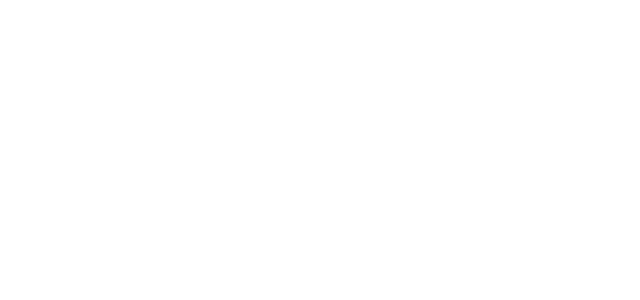
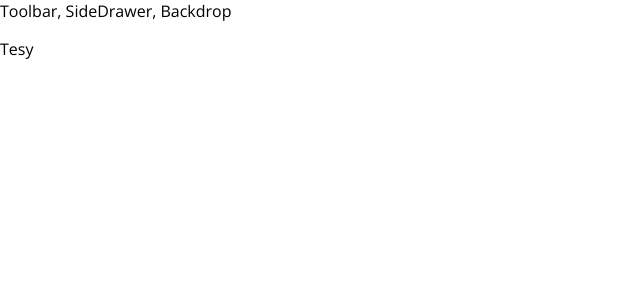
Before and after one commit to IuriiZhuk/react-burger, a React app: page / in a window 1280 px wide. Shown: the top 300 px of the page, without its empty margins (0-640 px from the left). Built offline with nearby package versions, Linux system fonts and the light colour scheme.

Commit message:
Add Layout && hoc_Auxiliary componetns

```diff
--- a/public/index.html
+++ b/public/index.html
@@ -19,7 +19,8 @@
       work correctly both with client-side routing and a non-root public URL.
       Learn how to configure a non-root public URL by running `npm run build`.
     -->
-    <title>React App</title>
+    <link href="https://fonts.googleapis.com/css?family=Open+Sans:400,700" rel="stylesheet">
+    <title>MyBurger</title>
   </head>
   <body>
     <noscript>
--- a/src/App.js
+++ b/src/App.js
@@ -1,8 +1,16 @@
 import React, { Component } from 'react';
+
+import Layout from './components/Layout/Layout';
 
 class App extends Component {
   render() {
-    return <div />;
+    return (
+      <div>
+        <Layout>
+          <p>Tesy</p>
+        </Layout>
+      </div>
+    );
   }
 }
 
--- /dev/null
+++ b/src/components/Layout/Layout.js
@@ -0,0 +1,12 @@
+import React from 'react';
+
+import Auxiliary from '../../hoc/Auxiliary';
+
+const Layout = props => (
+  <Auxiliary>
+    <div>Toolbar, SideDrawer, Backdrop</div>
+    <main>{props.children}</main>
+  </Auxiliary>
+);
+
+export default Layout;
--- /dev/null
+++ b/src/hoc/Auxiliary.js
@@ -0,0 +1,3 @@
+const Auxiliary = props => props.children;
+
+export default Auxiliary;
--- a/src/index.css
+++ b/src/index.css
@@ -1,5 +1,5 @@
 body {
   margin: 0;
   padding: 0;
-  font-family: sans-serif;
+  font-family: 'Open Sans', sans-serif;
 }
```
